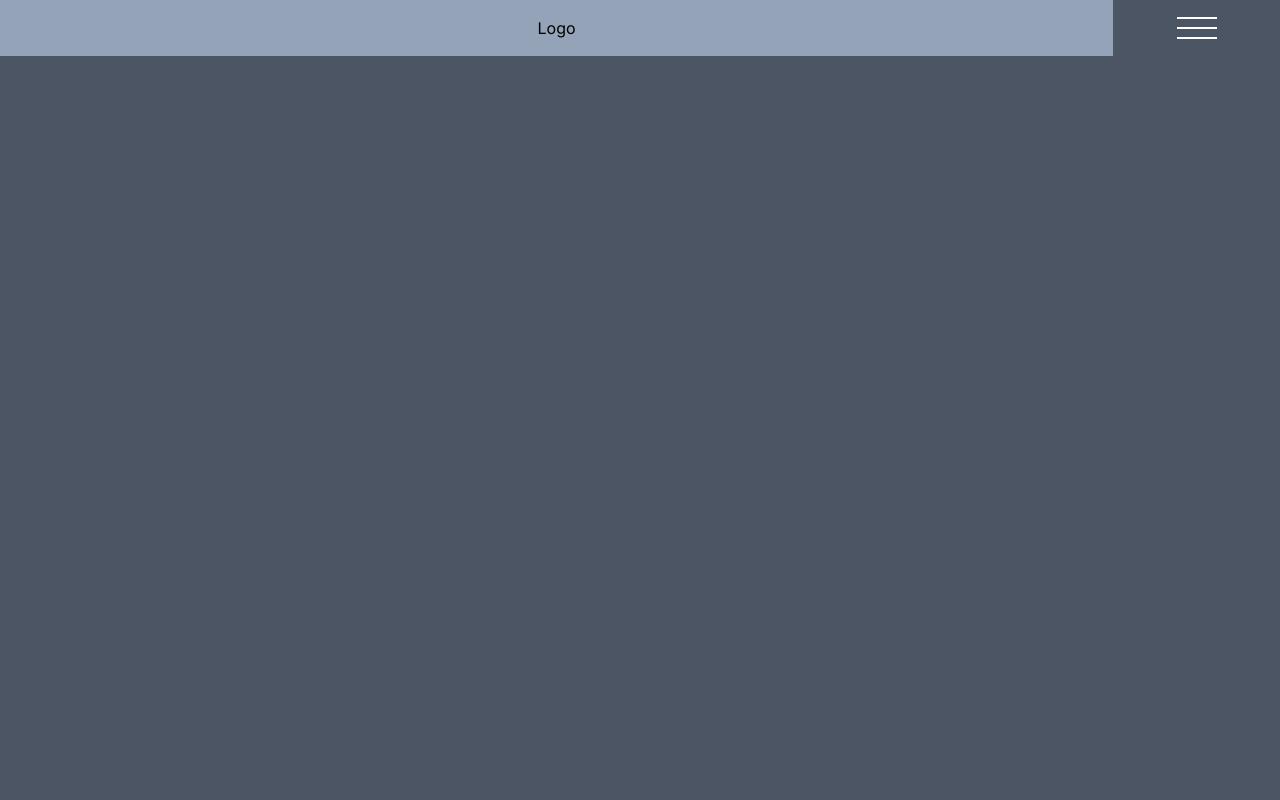
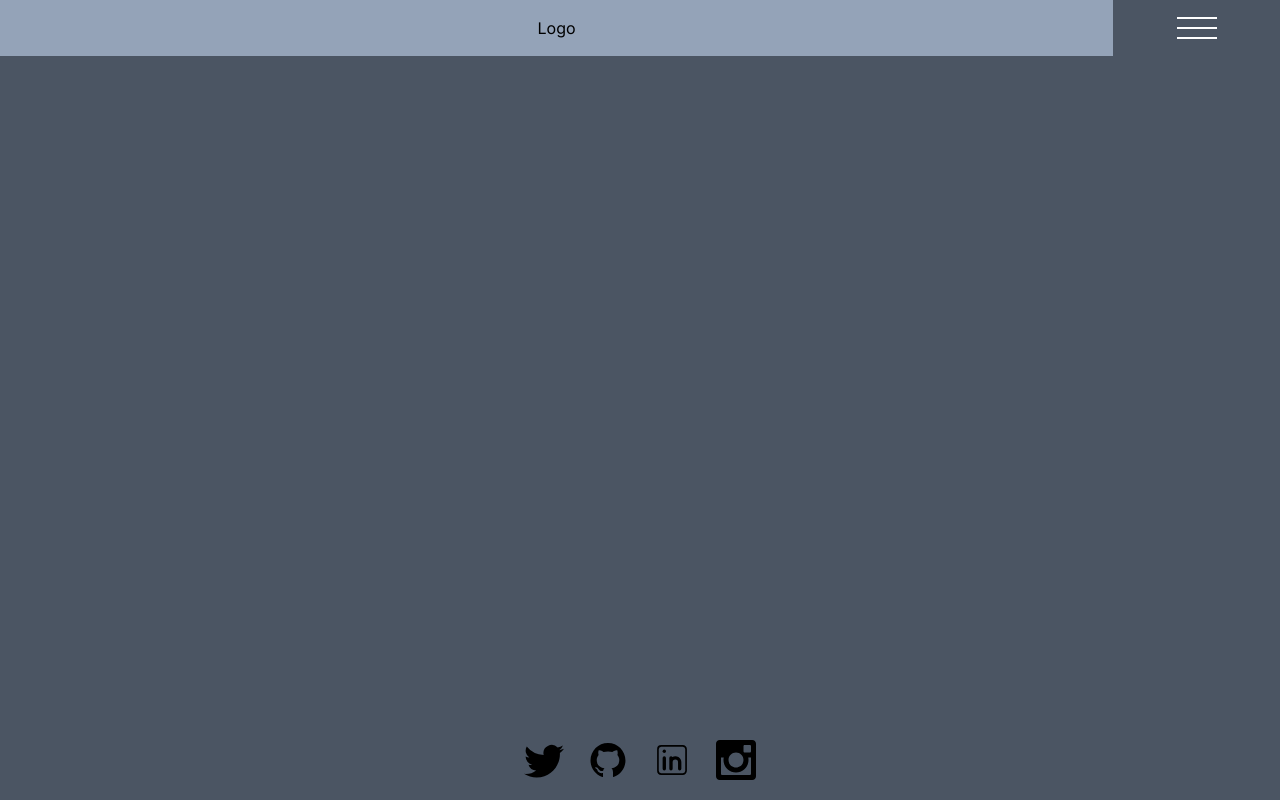
Before and after one commit to VitalsonLorran/about-me, a Next.js app: page / in a window 1280 px wide. Built offline with nearby package versions, Linux system fonts and the light colour scheme.

Commit message:
Adicionando um Footer
Adicionei um Footer com as redes sociais principais

```diff
--- a/package.json
+++ b/package.json
@@ -20,6 +20,7 @@
     "postcss": "8.4.25",
     "react": "18.2.0",
     "react-dom": "18.2.0",
+    "react-icons": "^4.10.1",
     "tailwindcss": "3.3.2",
     "typescript": "5.1.6"
   }
--- a/src/app/page.tsx
+++ b/src/app/page.tsx
@@ -1,15 +1,17 @@
 "use client"
 
 import { BoxRotate } from "@/components/BoxRotate";
+import { Footer } from "@/components/Footer";
 import { Navigation } from "@/components/Navigation";
 import { motion } from "framer-motion"
 
 
 export default function Home() {
   return (
-    <div className="flex bg-gray-600 h-screen w-screen">
+    <div className="bg-gray-600 h-screen w-screen">
       <Navigation />
-
+      <div className="h-14"></div>
+      <Footer />
     </div>
     )
 }
--- /dev/null
+++ b/src/components/Footer.tsx
@@ -0,0 +1,14 @@
+import {  AiFillGithub } from "react-icons/ai";
+import { CiLinkedin } from "react-icons/ci"
+import { BsTwitter } from "react-icons/bs"
+import { ImInstagram } from "react-icons/im"
+export const Footer = () => {
+    return (
+        <div className='flex justify-center items-center w-full h-20 absolute bottom-0 left-0  '>
+            <a href="https://twitter.com/vitalsonlorran"><BsTwitter className="h-10 w-10 mx-3"/> </a>
+            <a href="https://github.com/VitalsonLorran"><AiFillGithub className="w-10 h-10 mx-3" /></a>
+            <a href="https://www.linkedin.com/in/vitalsonlorran/"><CiLinkedin  className="w-10 h-10 mx-3"/></a>
+            <a href="https://www.instagram.com/vitalsonlorran"><ImInstagram className="w-10 h-10 mx-3" /></a>
+        </div>
+    )
+}
--- a/src/components/Navigation.tsx
+++ b/src/components/Navigation.tsx
@@ -1,6 +1,6 @@
 export const Navigation = () => {
     return(
-        <div className="flex justify-start  items-start h-14 w-full  fixed">
+        <div className="flex justify-start  items-start h-14 w-full mb-14 fixed">
             <div className="flex h-full w-full items-center justify-center bg-slate-400">
                 <div className="cursor-pointer ">Logo</div>
             </div>
```
Also changed, not shown: 1 other file (tests, documents, lock files or other folders).
